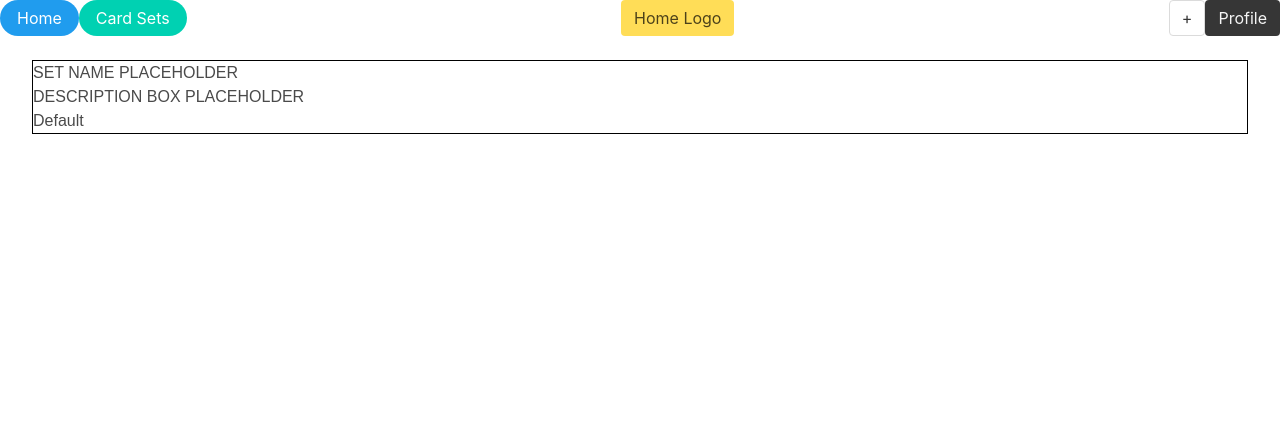
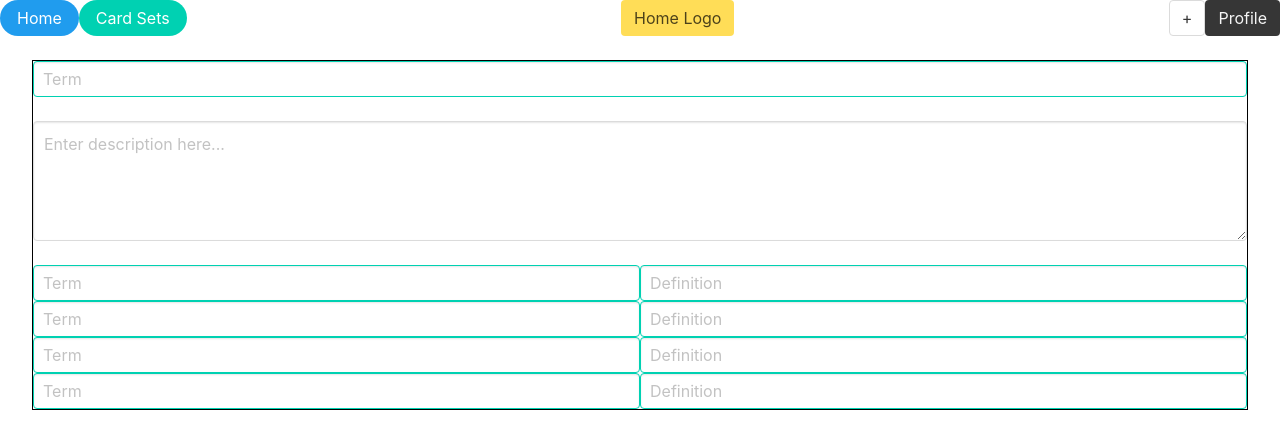
Before and after one commit to m1771vw/StudyBuddies, a React (Create React App) app: page / in a window 1280 px wide. Shown: the top 448 px of the page. Built offline with nearby package versions, Linux system fonts and the light colour scheme.

Commit message:
Entered in input boxes for create page for "set name, term, definition, description" Changed file name to StuddyBuddies. Created css styling for createview page.

```diff
--- a/public/index.html
+++ b/public/index.html
@@ -22,7 +22,7 @@
       work correctly both with client-side routing and a non-root public URL.
       Learn how to configure a non-root public URL by running `npm run build`.
     -->
-    <title>Study Buddy | Flashcards made in React</title>
+    <title>StudyBuddies | Flashcards made in React</title>
   </head>
   <body>
     <noscript>
--- a/src/App.css
+++ b/src/App.css
@@ -35,3 +35,7 @@
 .level-flashcards{
   border: 1px solid black;
 }
+
+
+
+/*Create View css */
--- a/src/components/CreateView.js
+++ b/src/components/CreateView.js
@@ -2,20 +2,41 @@ import React, { Component } from 'react';
 
 
 class CreateView extends Component {
+
+
+
     render() {
         return (
             <div>
-                <div>
-                <h1>SET NAME PLACEHOLDER</h1>
-                <h1>DESCRIPTION BOX PLACEHOLDER</h1>
+                <div className="level">
+                    <div className="level-item has-text-centered">
+                    <input className="input is-primary" type="text" placeholder="Term" />
+
+                    </div>
                 </div>
 
-                <div className="input-group mb-3">
-                    <div className="input-group-prepend">
-                        <span clasNames="input-group-text" id="inputGroup-sizing-default">Default</span>
+                <div className="level">
+                    <div className="level-item has-text-centered">
+                    <textarea class="textarea" placeholder="Enter description here..."></textarea>
                     </div>
+                </div>
 
+                <div className="field level">
+                    <div className="term div">
+                        <input className="input is-primary" type="text" placeholder="Term" />
+                        <input className="input is-primary" type="text" placeholder="Term" />
+                        <input className="input is-primary" type="text" placeholder="Term" />
+                        <input className="input is-primary" type="text" placeholder="Term" />
+                    </div>
+                    <div className ="definition-div">
+                        <input className="input is-primary" type="text" placeholder="Definition" />
+                        <input className="input is-primary" type="text" placeholder="Definition" />
+                        <input className="input is-primary" type="text" placeholder="Definition" />
+                        <input className="input is-primary" type="text" placeholder="Definition" />
+                    </div>
                 </div>
+
+
             </div>
         );
     }
```
